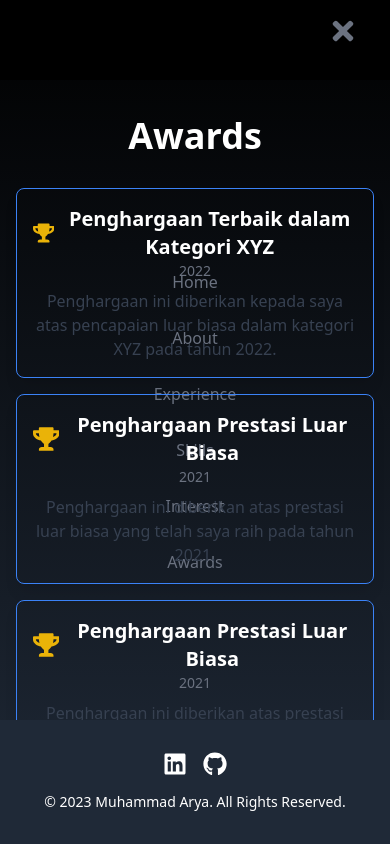
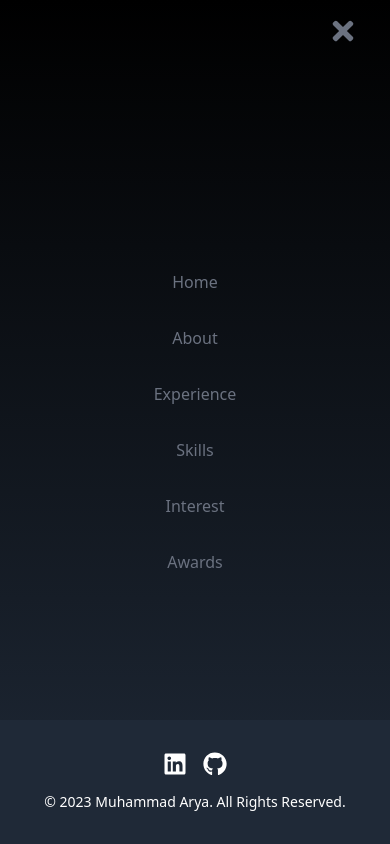
Before and after one commit to aryadipanegara/Assignment3_Hacktiv8, a React (Create React App) app: page /Awards in a window 390 px wide. Both pictures are taken after a click on the element 351 px from the left and 31 px from the top of the page. Shown: the top 844 px of the page. Built offline with nearby package versions, Linux system fonts and the light colour scheme.

Commit message:
update navbar

```diff
--- a/src/components/NavBar.jsx
+++ b/src/components/NavBar.jsx
@@ -113,7 +113,7 @@ class NavBar extends Component {
               </div>
 
               {this.state.nav && (
-                <div className="flex flex-col justify-center items-center fixed top-0 left-0 w-full h-screen bg-gradient-to-b from-black to-gray-800 ">
+                <div className="flex flex-col justify-center items-center fixed top-0 left-0 w-full h-screen bg-gradient-to-b from-black to-gray-800 z-50">
                   <ul className="text-white">
                     {link.map(({ id, link }) => (
                       <motion.li
```
